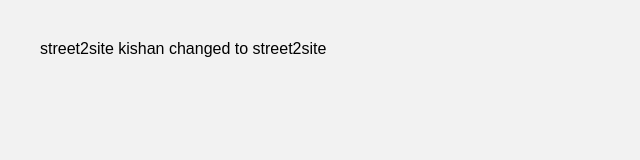
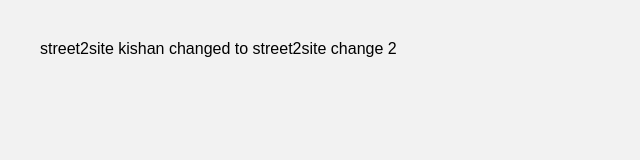
Before and after one commit to Sanuthb/Company_Site, a React (Vite) app in the folder Frontend/: page / in a window 1280 px wide. Shown: the top 160 px of the page, without its empty margins (0-640 px from the left). Built offline with nearby package versions, Linux system fonts and the light colour scheme.

Commit message:
main branch

```diff
--- a/Frontend/src/App.jsx
+++ b/Frontend/src/App.jsx
@@ -5,6 +5,7 @@ const App = () => {
     <div>
       street2site
       kishan changed to street2site
+      change 2
     </div>
   )
 }
```
